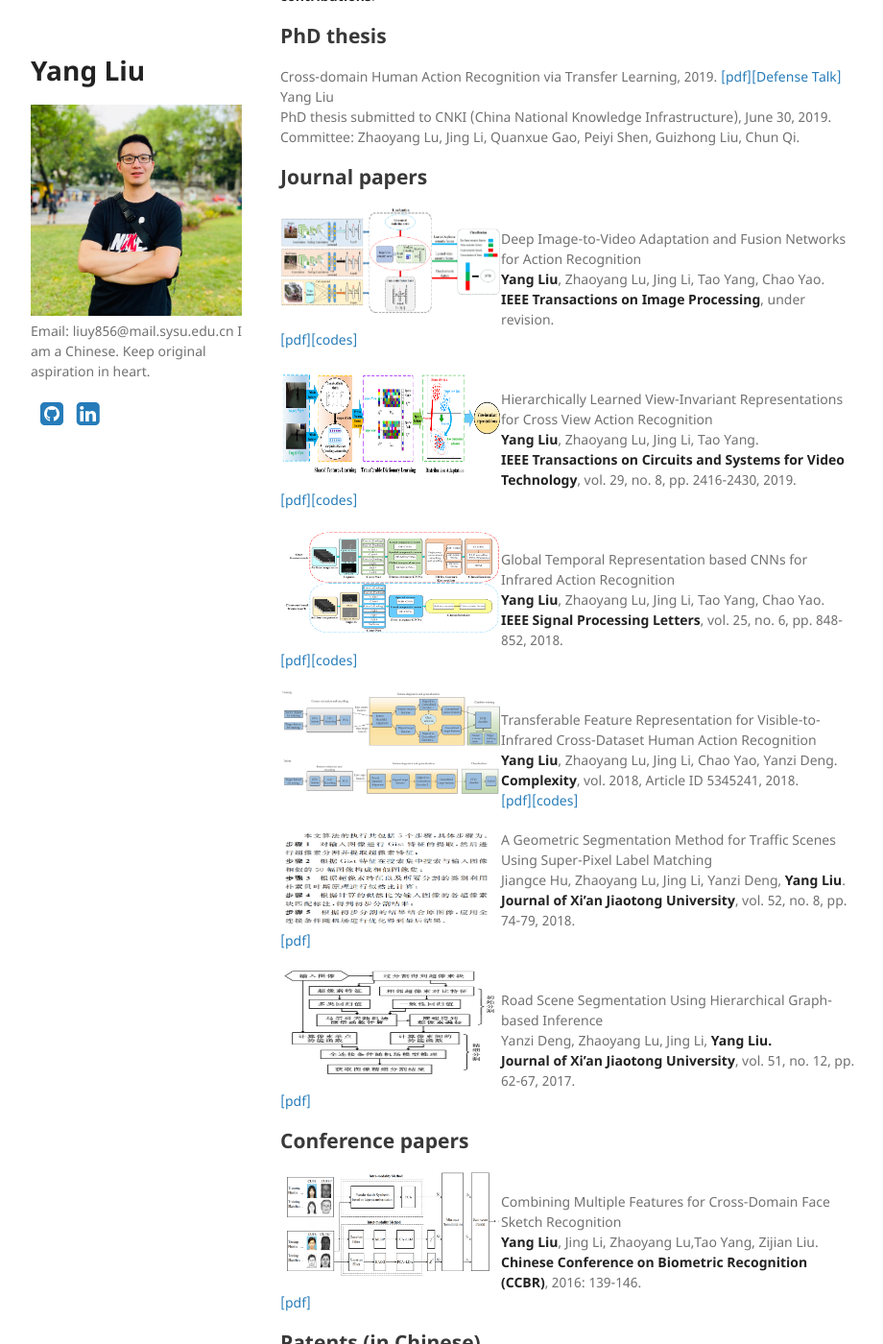
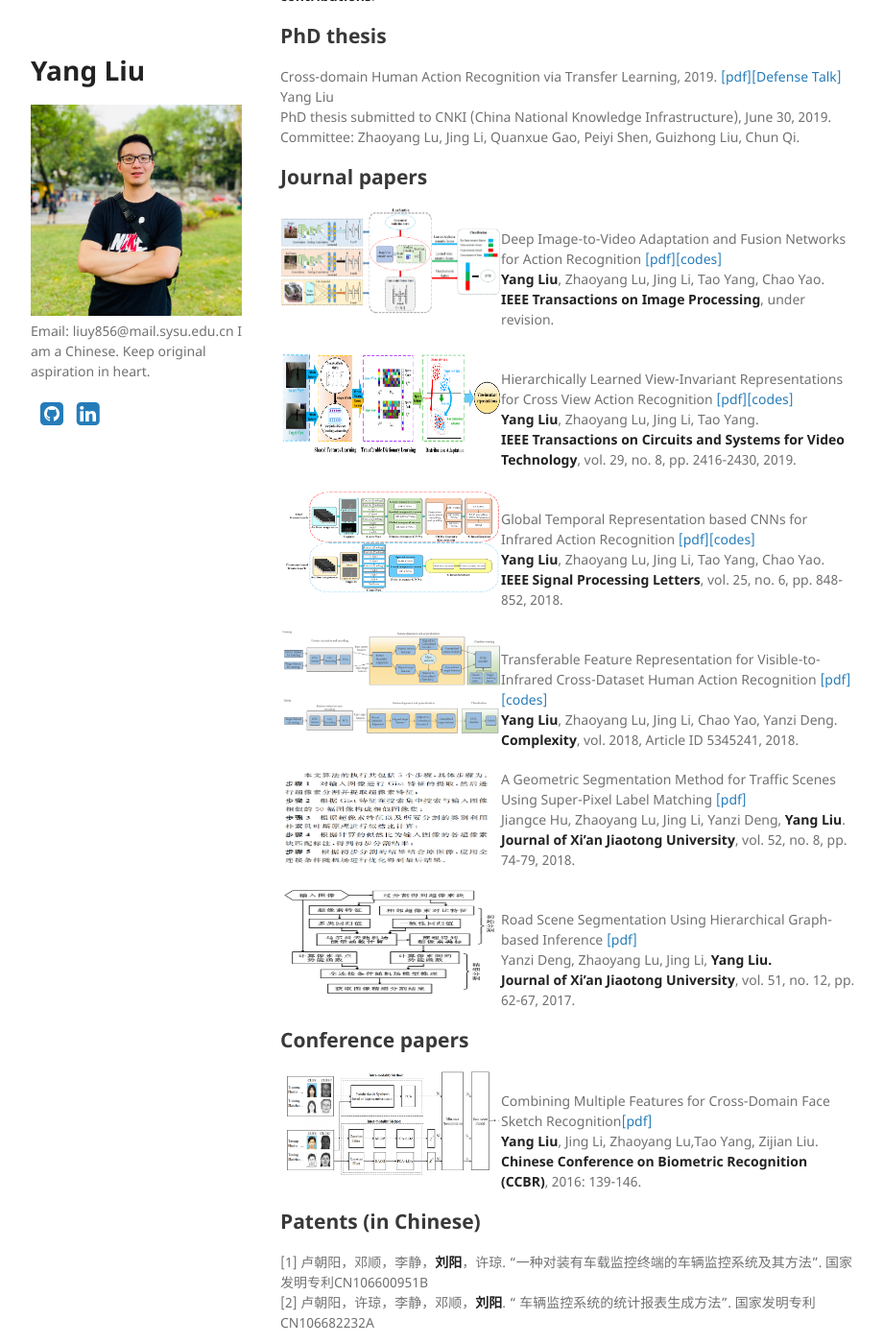
Before and after one commit to YangLiu9208/home, a Jekyll site: the page built from index.md, in a window 1280 px wide and 1400 px high, scrolled down 851 px. Shown: the whole window at 96% size, without its empty margins (178-1098 px from the left). Built offline with Jekyll 4.4.1, drawn with Linux system fonts in a browser that asks for light colours; a style sheet for code colours, icons or effects is not loaded.

```diff
--- a/index.md
+++ b/index.md
@@ -40,60 +40,56 @@ Committee: Zhaoyang Lu, Jing Li, Quanxue Gao, Peiyi Shen, Guizhong Liu, Chun Qi.
             <img border="0" src="./TIP.png" align="left" width="230" height="110">
           </a>
 </div>
-Deep Image-to-Video Adaptation and Fusion Networks for Action Recognition
+Deep Image-to-Video Adaptation and Fusion Networks for Action Recognition [[pdf]](https://yangliu9208.github.io/DIVAFN/)[[codes]](https://yangliu9208.github.io/DIVAFN/)
 **Yang Liu**, Zhaoyang Lu, Jing Li, Tao Yang, Chao Yao.
 **IEEE Transactions on Image Processing**, under revision.
-[[pdf]](https://yangliu9208.github.io/DIVAFN/)[[codes]](https://yangliu9208.github.io/DIVAFN/)
 
 <div align="left">
           <a>
             <img border="0" src="./TCSVT.png" align="left" width="230" height="110">
           </a>
 </div>
-Hierarchically Learned View-Invariant Representations for Cross View Action Recognition
+Hierarchically Learned View-Invariant Representations for Cross View Action Recognition [[pdf]](https://arxiv.org/abs/1809.00421)[[codes]](https://yangliu9208.github.io/JSRDA/)
 **Yang Liu**, Zhaoyang Lu, Jing Li, Tao Yang.
 **IEEE Transactions on Circuits and Systems for Video Technology**, vol. 29, no. 8, pp. 2416-2430, 2019.
-[[pdf]](https://arxiv.org/abs/1809.00421)[[codes]](https://yangliu9208.github.io/JSRDA/)
+
 
 <div align="left">
           <a>
             <img border="0" src="./SPL.png" align="left" width="230" height="110">
           </a>
 </div>
-Global Temporal Representation based CNNs for Infrared Action Recognition
+Global Temporal Representation based CNNs for Infrared Action Recognition [[pdf]](https://arxiv.org/abs/1909.08287)[[codes]](https://yangliu9208.github.io/TSTDDs/)
 **Yang Liu**, Zhaoyang Lu, Jing Li, Tao Yang, Chao Yao.
 **IEEE Signal Processing Letters**, vol. 25, no. 6, pp. 848-852, 2018.
-[[pdf]](https://arxiv.org/abs/1909.08287)[[codes]](https://yangliu9208.github.io/TSTDDs/)
 
 <div align="left">
           <a>
             <img border="0" src="./Complexity.png" align="left" width="230" height="110">
           </a>
 </div>
-Transferable Feature Representation for Visible-to-Infrared Cross-Dataset Human Action Recognition
+Transferable Feature Representation for Visible-to-Infrared Cross-Dataset Human Action Recognition [[pdf]](https://arxiv.org/abs/1909.08297)[[codes]](https://yangliu9208.github.io/CDFAG/)
 **Yang Liu**, Zhaoyang Lu, Jing Li, Chao Yao, Yanzi Deng.
 **Complexity**, vol. 2018, Article ID 5345241, 2018.
-[[pdf]](https://arxiv.org/abs/1909.08297)[[codes]](https://yangliu9208.github.io/CDFAG/)
 
 <div align="left">
           <a>
             <img border="0" src="./XJT1.png" align="left" width="230" height="100">
           </a>
 </div>
-A Geometric Segmentation Method for Traffic Scenes Using Super-Pixel Label Matching
+A Geometric Segmentation Method for Traffic Scenes Using Super-Pixel Label Matching [[pdf]](http://zkxb.xjtu.edu.cn//oa/darticle.aspx?type=view&id=201808012)
 Jiangce Hu, Zhaoyang Lu, Jing Li, Yanzi Deng, **Yang Liu**.
 **Journal of Xi'an Jiaotong University**, vol. 52, no. 8, pp. 74-79, 2018.
- [[pdf]](http://zkxb.xjtu.edu.cn//oa/darticle.aspx?type=view&id=201808012)
 
 <div align="left">
           <a>
             <img border="0" src="./XJT2.png" align="left" width="230" height="110">
           </a>
 </div>
-Road Scene Segmentation Using Hierarchical Graph-based Inference
+Road Scene Segmentation Using Hierarchical Graph-based Inference [[pdf]](http://zkxb.xjtu.edu.cn/oa/DArticle.aspx?type=view&id=201712010)
 Yanzi Deng, Zhaoyang Lu, Jing Li, **Yang Liu.**
 **Journal of Xi'an Jiaotong University**, vol. 51, no. 12, pp. 62-67, 2017.
-[[pdf]](http://zkxb.xjtu.edu.cn/oa/DArticle.aspx?type=view&id=201712010)
+
 
 ## Conference papers
 <div align="left">
@@ -101,10 +97,9 @@ Yanzi Deng, Zhaoyang Lu, Jing Li, **Yang Liu.**
             <img border="0" src="./CCBR.png" align="left" width="230" height="110">
           </a>
 </div>
-Combining Multiple Features for Cross-Domain Face Sketch Recognition
+Combining Multiple Features for Cross-Domain Face Sketch Recognition[[pdf]](https://link.springer.com/chapter/10.1007/978-3-319-46654-5_16)
 **Yang Liu**, Jing Li, Zhaoyang Lu,Tao Yang, Zijian Liu.
 **Chinese Conference on Biometric Recognition (CCBR)**, 2016: 139-146.
-[[pdf]](https://link.springer.com/chapter/10.1007/978-3-319-46654-5_16)
 
 ## Patents (in Chinese)
 [1] 卢朝阳，邓顺，李静，**刘阳**，许琼. "一种对装有车载监控终端的车辆监控系统及其方法". 国家发明专利CN106600951B
```
